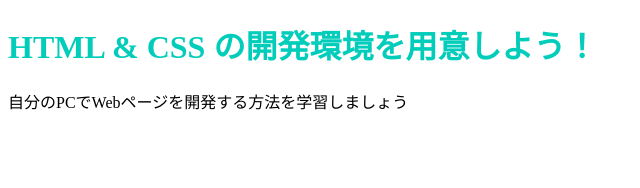
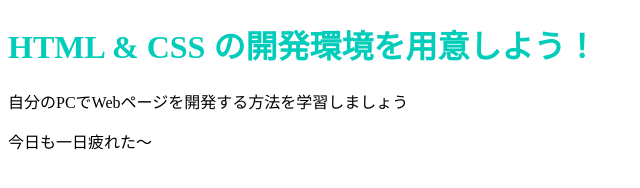
Before and after one commit to YusK0324/yusk.github.io, a plain HTML site: page index.html in a window 1280 px wide. Shown: the whole page, without its empty margins (0-640 px from the left). Drawn offline with Linux system fonts and the light colour scheme.

Commit message:
Update index.html

```diff
--- a/index.html
+++ b/index.html
@@ -8,5 +8,8 @@
   <body>
     <h1 class="title">HTML & CSS の開発環境を用意しよう！</h1>
     <p>自分のPCでWebページを開発する方法を学習しましょう</p>
+    <div class="top">
+      <p>今日も一日疲れた～</p>
+    </div>
   </body>
 </html>
```
